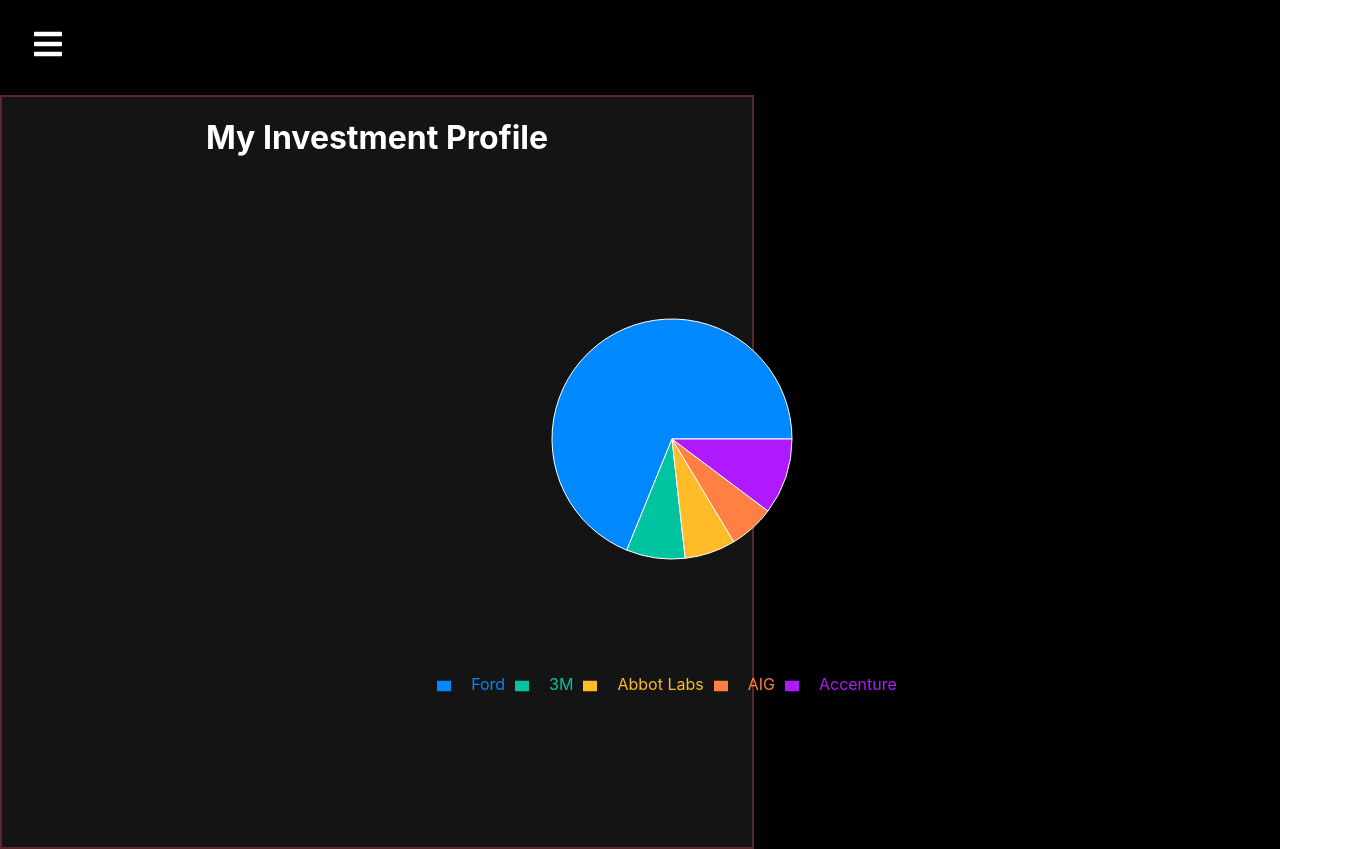
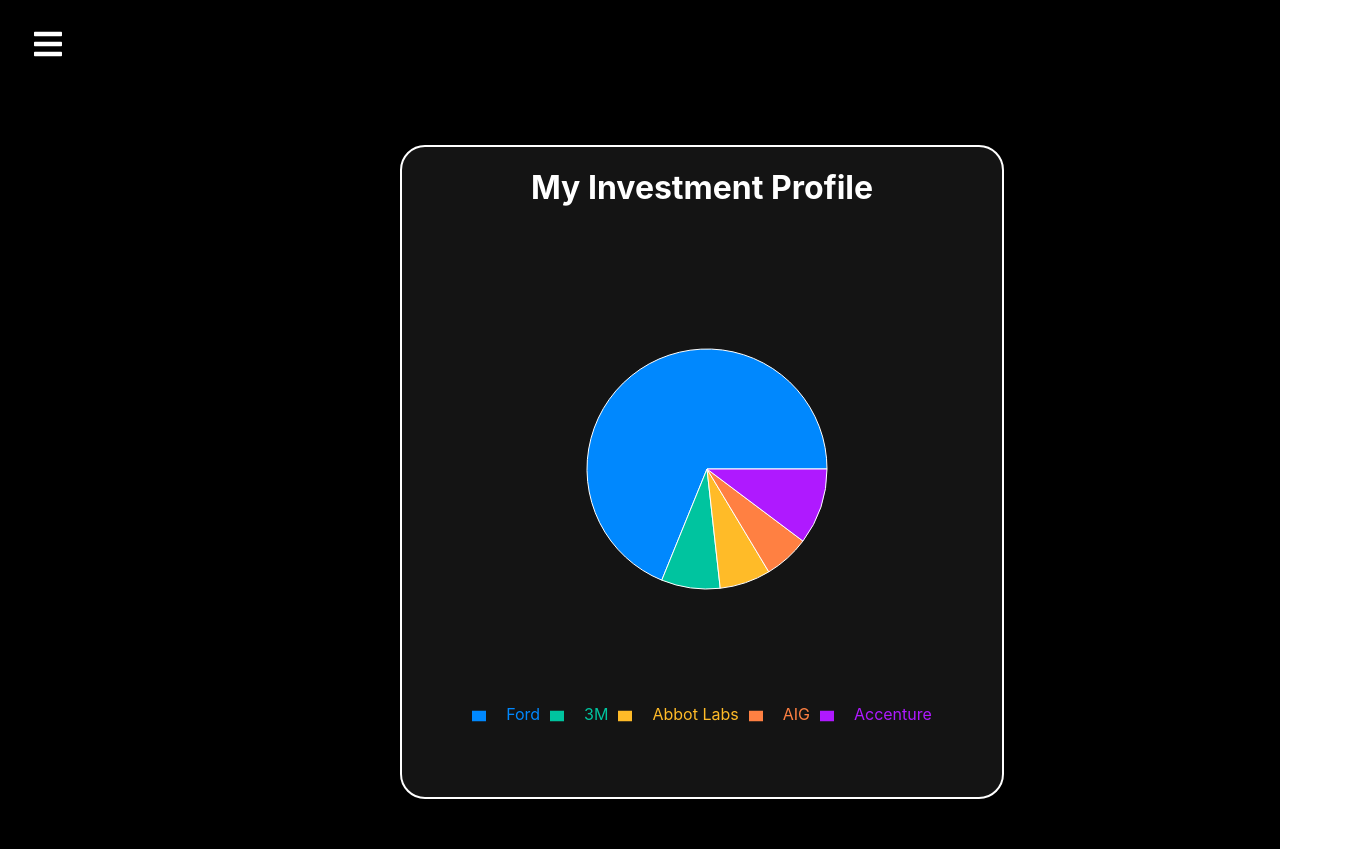
Before and after one commit to GHAFHA/HACKUTD22, a React (Create React App) app: page /myprofile in a window 1280 px wide. Shown: the whole page, 1357 px wide, since content can reach past the window. Built offline with nearby package versions, Linux system fonts and the light colour scheme.

Commit message:
Update MyProfile.css

```diff
--- a/src/Components/Screen/MyProfile.css
+++ b/src/Components/Screen/MyProfile.css
@@ -7,7 +7,8 @@
     justify-content: center;
     align-items: center;
     */
-  padding: 20px;
+  position: relative;
+  right: 345px;
   width: 900px;
   height: 500px;
 
@@ -21,9 +22,9 @@
 
 }
 #ProfileWrapper{
-    background-color: RGB(20, 20, 20);
+    background-color: RGB(0, 0, 0);
     min-height: 90vh;
-    background-color: #000000;
+    background-color: (20,20,20);
     display: flex;
     flex-direction: column;
 
@@ -31,8 +32,12 @@
 
 #Profile{
     background-color: RGB(20,20,20);
-    height:750px;
-    width: 750px;
-    border: 2px solid rgb(90, 40, 40);
+    height:650px;
+    width: 600px;
+    border: 2px solid rgb(255, 255, 255);
+    position: relative;
+    left: 350px;
+    margin: 50px;
+    border-radius: 25px;
 
 }
```
